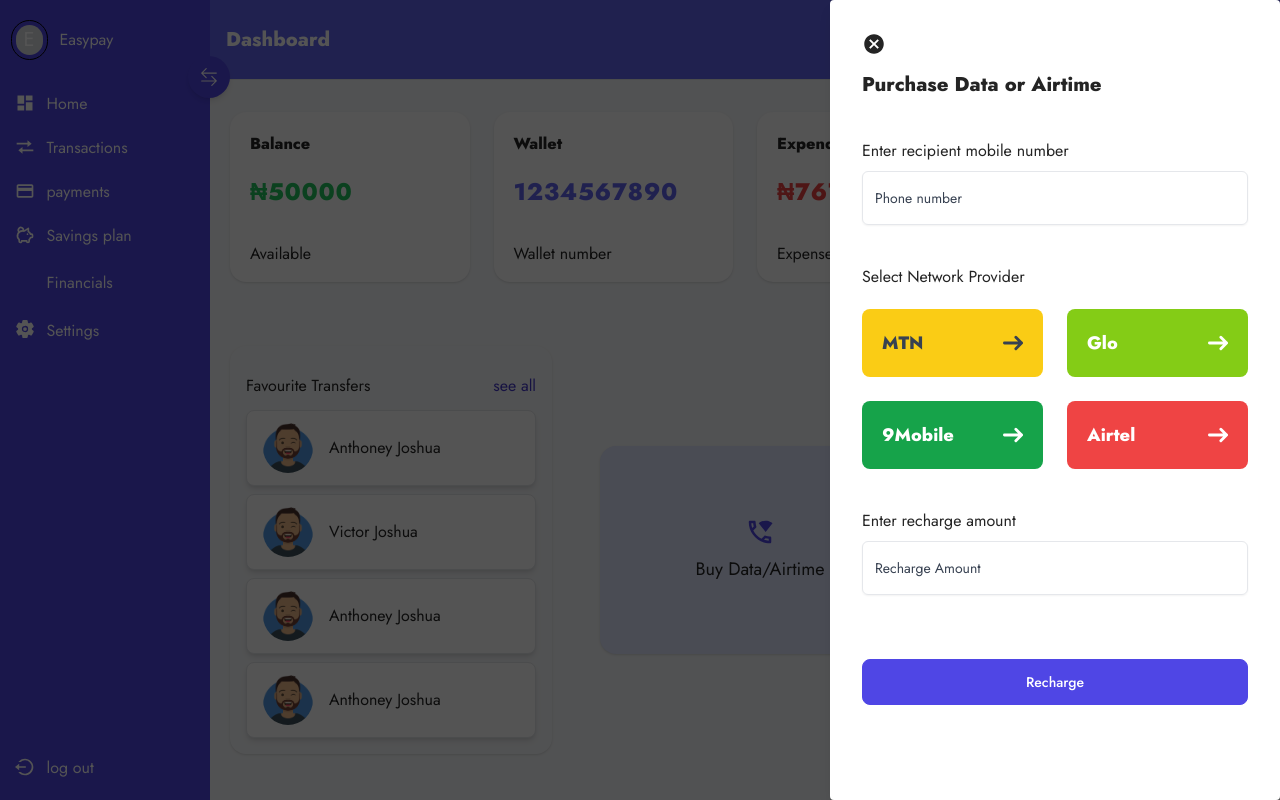
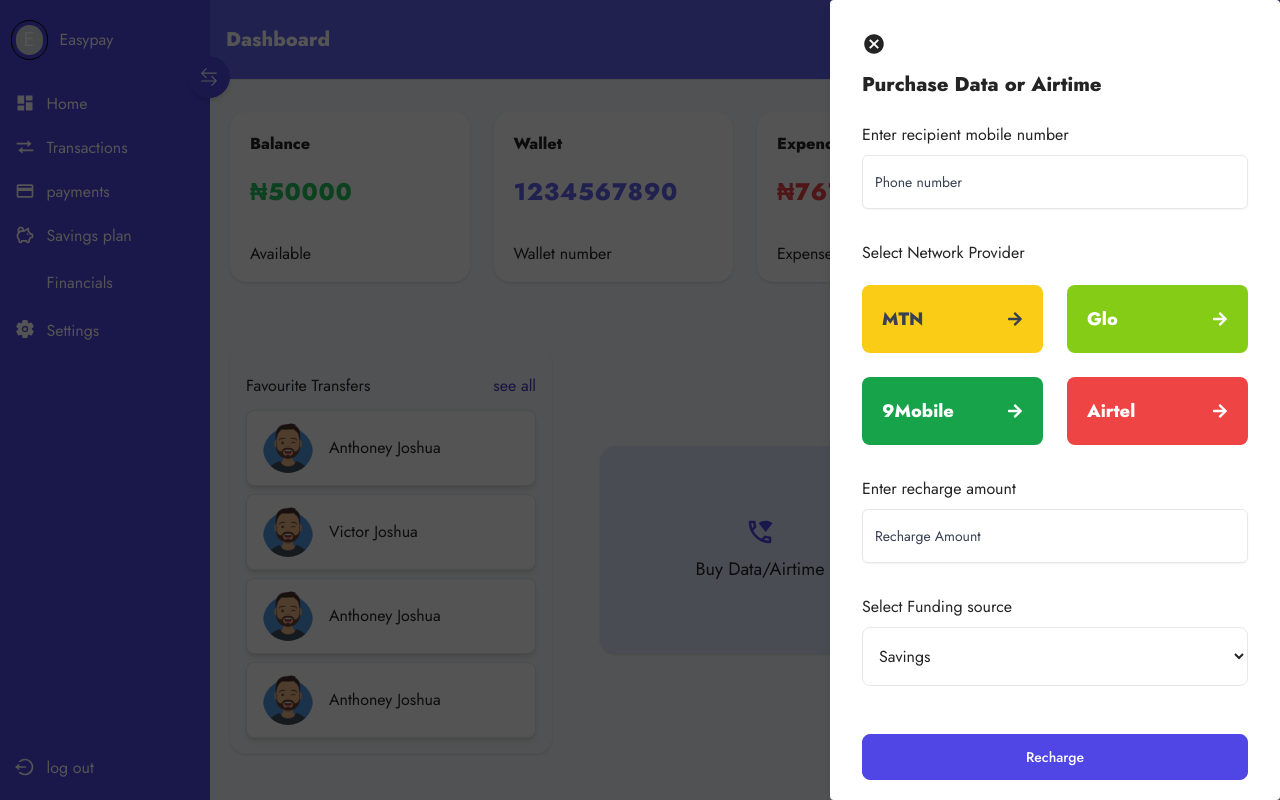
Before and after one commit to Okwoli-Godwin/NaijaSDGs2023-easyPay, a React (Vite) app: page /staff in a window 1280 px wide. Both pictures are taken after a click on the button "Buy Data/Airtime". Shown: the top 800 px of the page. Built offline with nearby package versions, Linux system fonts and the light colour scheme; grey boxes are pictures that could not be loaded; some icons are missing.

Commit message:
fixed the select network provider to accept only one option

```diff
--- a/src/Components/modal/Airtime.tsx
+++ b/src/Components/modal/Airtime.tsx
@@ -1,4 +1,5 @@
 import { IoMdCloseCircle } from "react-icons/io";
+import { FaArrowRight } from "react-icons/fa";
 import "./style.css"
 
 const Airtime = ({ isOpen, onClose }:any) => {
@@ -26,7 +27,7 @@
 
 {/* phone number input */}
 
-<div className="mt-10">
+<div className="mt-6">
     <h2 className="mb-2">Enter recipient mobile number</h2>
 
 <label
@@ -51,56 +52,56 @@
 </div>
 
 {/* select network provider */}
-<div className="mt-10">
+<div className="mt-8">
 
 <h3 className="mb-5 ">Select Network Provider</h3>
 <ul className="grid w-full gap-6 grid-cols-2">
     <li>
-        <input type="radio" id="mtn" name="mtn" value="mtn" className="hidden peer" required/>
+        <input type="radio" id="mtn" name="networkProvider" value="mtn" className="hidden peer" required/>
         <label htmlFor="mtn" className="inline-flex items-center justify-between w-full p-5 text-gray-700 bg-yellow-400  rounded-lg cursor-pointer  peer-checked:border-indigo-600 peer-checked:text-indigo-600  hover:bg-yellow-300 transition-all ease-in">
             <div className="block">
                 <div className="w-full text-lg font-semibold">MTN</div>
 
             </div>
-            <svg className="w-5 h-5 ms-3 rtl:rotate-180" aria-hidden="true" xmlns="http://www.w3.org/2000/svg" fill="none" viewBox="0 0 14 10">
-                <path stroke="currentColor" stroke-linecap="round" stroke-linejoin="round" stroke-width="2" d="M1 5h12m0 0L9 1m4 4L9 9"/>
-            </svg>
+          <p >
+          <FaArrowRight />
+          </p>
         </label>
     </li>
     <li>
-        <input type="radio" id="Glo" name="Glo" value="Glo" className="hidden peer" required/>
+        <input type="radio" id="Glo" name="networkProvider" value="Glo" className="hidden peer" required/>
         <label htmlFor="Glo" className="inline-flex items-center justify-between w-full p-5 text-white bg-lime-500  rounded-lg cursor-pointer  peer-checked:border-indigo-600 peer-checked:text-indigo-600  hover:bg-lime-500 transition-all ease-in">
             <div className="block">
                 <div className="w-full text-lg font-semibold">Glo</div>
 
             </div>
-            <svg className="w-5 h-5 ms-3 rtl:rotate-180" aria-hidden="true" xmlns="http://www.w3.org/2000/svg" fill="none" viewBox="0 0 14 10">
-                <path stroke="currentColor" stroke-linecap="round" stroke-linejoin="round" stroke-width="2" d="M1 5h12m0 0L9 1m4 4L9 9"/>
-            </svg>
+            <p >
+          <FaArrowRight />
+          </p>
         </label>
     </li>
     <li>
-        <input type="radio" id="9Mobile" name="9Mobile" value="9Mobile" className="hidden peer" required/>
+        <input type="radio" id="9Mobile" name="networkProvider" value="9Mobile" className="hidden peer" required/>
         <label htmlFor="9Mobile" className="inline-flex items-center justify-between w-full p-5 text-white bg-green-600  rounded-lg cursor-pointer  peer-checked:border-indigo-600 peer-checked:text-indigo-600  hover:bg-green-500 transition-all ease-in">
             <div className="block">
                 <div className="w-full text-lg font-semibold">9Mobile</div>
 
             </div>
-            <svg className="w-5 h-5 ms-3 rtl:rotate-180" aria-hidden="true" xmlns="http://www.w3.org/2000/svg" fill="none" viewBox="0 0 14 10">
-                <path stroke="currentColor" stroke-linecap="round" stroke-linejoin="round" stroke-width="2" d="M1 5h12m0 0L9 1m4 4L9 9"/>
-            </svg>
+            <p >
+          <FaArrowRight />
+          </p>
         </label>
     </li>
     <li>
-        <input type="radio" id="Airtel" name="Airtel" value="Airtel" className="hidden peer" required/>
+        <input type="radio" id="Airtel" name="networkProvider" value="Airtel" className="hidden peer" required/>
         <label htmlFor="Airtel" className="inline-flex text-white items-center justify-between w-full p-5  bg-red-500  rounded-lg cursor-pointer  peer-checked:border-indigo-600 peer-checked:text-indigo-600  hover:bg-red-400 transition-all ease-in">
             <div className="block">
                 <div className="w-full text-lg  font-semibold">Airtel</div>
 
             </div>
-            <svg className="w-5 h-5 ms-3 rtl:rotate-180" aria-hidden="true" xmlns="http://www.w3.org/2000/svg" fill="none" viewBox="0 0 14 10">
-                <path stroke="currentColor" stroke-linecap="round" stroke-linejoin="round" stroke-width="2" d="M1 5h12m0 0L9 1m4 4L9 9"/>
-            </svg>
+            <p >
+          <FaArrowRight />
+          </p>
         </label>
     </li>
 
@@ -110,7 +111,7 @@
 </div>
 
 {/* recharge amount */}
-<div className="mt-10">
+<div className="mt-8">
     <h2 className="mb-2">Enter recharge amount</h2>
 
 <label
@@ -134,8 +135,19 @@
 </label>
 </div>
 
+{/* funding source */}
+<div className="mt-8">
+    <h2 className="mb-2">Select Funding source</h2>
+
+<select className="w-full py-4 bg-white border px-3 rounded-lg">
+    <option value="" disabled> select source</option>
+    <option value="savings" > Savings</option>
+
+</select>
+</div>
+
 {/* submite button */}
-<div className="mt-16 w-full">
+<div className="mt-12 w-full">
 <button   className="inline-block w-full rounded-lg border border-indigo-600 bg-indigo-600 px-12 py-3 text-sm font-medium text-white hover:bg-transparent hover:text-indigo-600 focus:outline-none focus:ring active:text-indigo-500 transition-all ease-in duration-200"
 
 >
--- a/src/Components/modal/GoalModal.tsx
+++ b/src/Components/modal/GoalModal.tsx
@@ -75,7 +75,8 @@
   </span>
 </label>
 </div>
-{/* recharge amount */}
+
+{/* funding source */}
 <div className="mt-10">
     <h2 className="mb-2">Select Funding source</h2>
 
```
